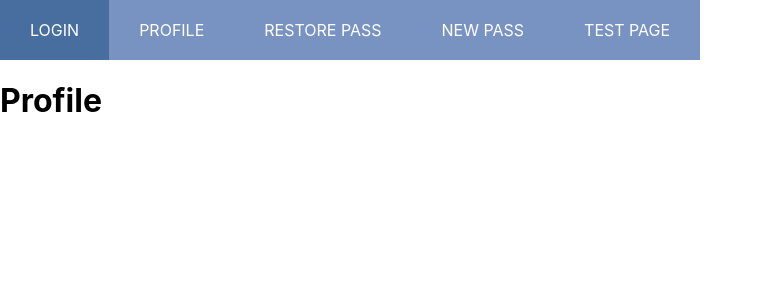
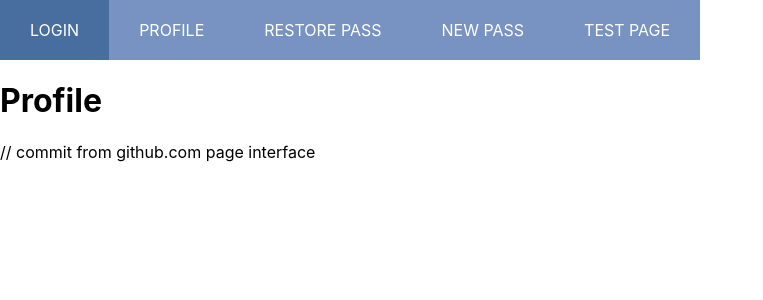
Before and after one commit to maunonen/it-incubator-ignat-project, a React (Create React App) app: page /#/profile in a window 1280 px wide. Shown: the top 300 px of the page, without its empty margins (0-763 px from the left). Built offline with nearby package versions, Linux system fonts and the light colour scheme.

Commit message:
commit from github.com page interface

```diff
--- a/src/n1-main/App.tsx
+++ b/src/n1-main/App.tsx
@@ -10,6 +10,7 @@ function App() {
     <div className="App">
       <Header/>
       <Routes/>
+          // commit from github.com page interface
     </div>
   );
 }
```
